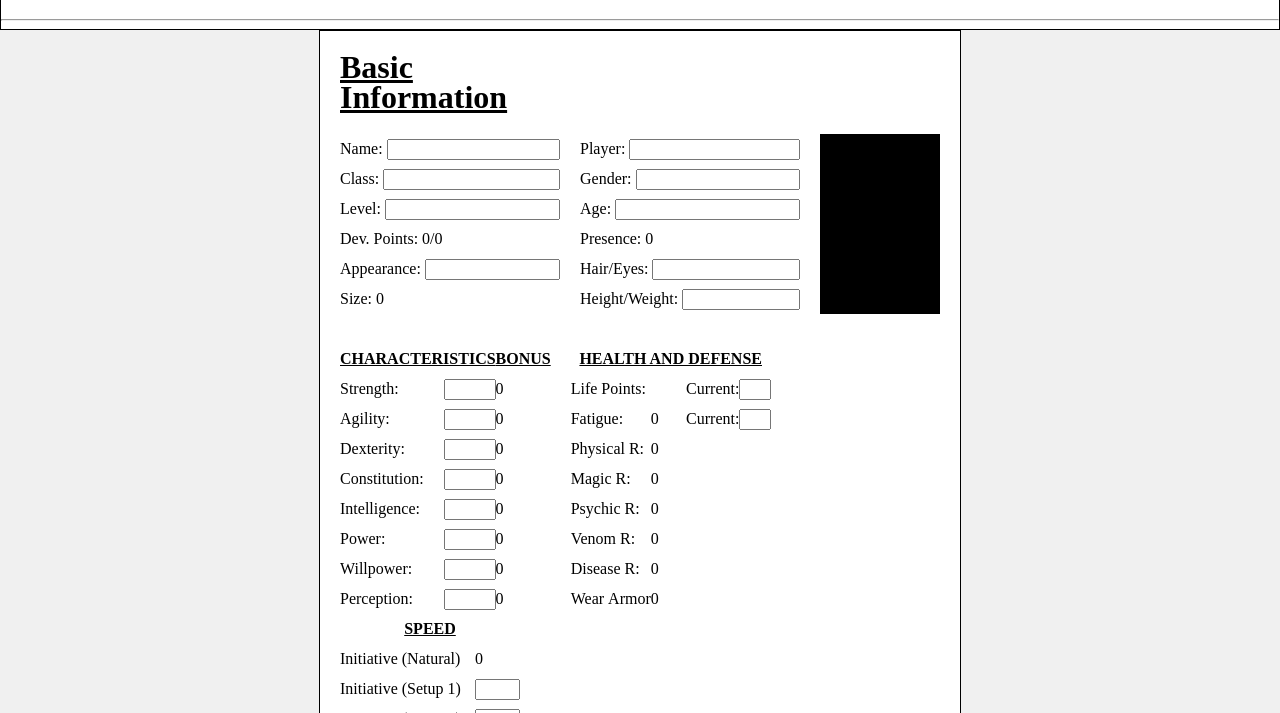
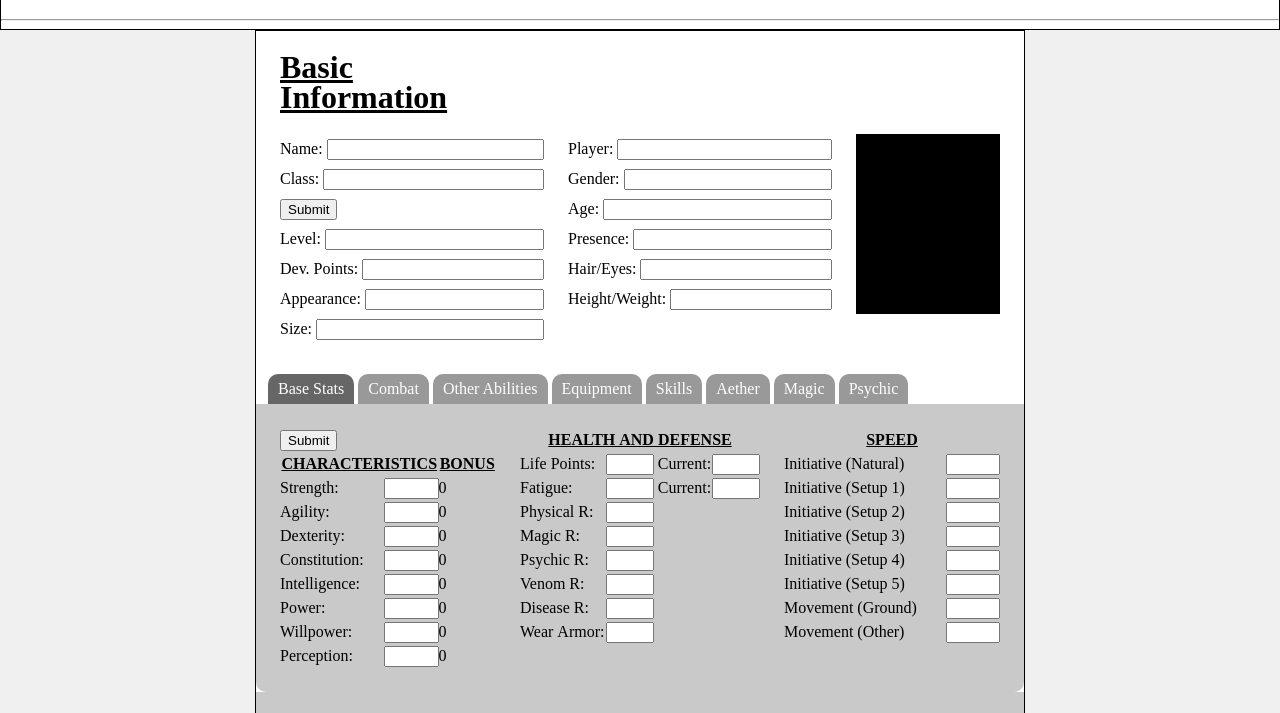
Before and after one commit to Nathaniel-j-s/animacharsheet, a plain HTML site: page index.html in a window 1280 px wide. Shown: the part 63-776 px from the top of the page. Drawn offline with nearby package versions, Linux system fonts and the light colour scheme.

Commit message:
Re-arranged Divs to giv (heh) tab format

```diff
--- a/app.js
+++ b/app.js
@@ -1 +1,5 @@
 angular.module('animaSheet', []);
+
+var mainContent = document.getElementById('mainContent');
+var bounds = mainContent.getBoundingClientRect();
+mainContent.style.lineHeight = bounds.width * 0.03125 +'px';
--- a/index.html
+++ b/index.html
@@ -14,14 +14,13 @@
     </div>
 
     <div id="bodyContainer">
-      <div id="mainContent">
-
+      <div id="persistantInformation">
         <div id="basicInformation">
 
           <h1 class="u10"><strong><u>Basic Information</u></strong></h1>
           <br class="clearBoth" />
 
-    			<div id="column1" class="u11">
+          <div id="column1" class="u11">
 
             <div class="divTable">
               <div class="tableRow" style>
@@ -29,7 +28,7 @@
                   <span>Name:&nbsp;</span>
                 </div>
                 <div class="tableCell tableInput">
-                  <input type="text" ng-model="charName" ng-blur="setName(charName)">
+                  <input type="text" name="charName" value="">
                 </div>
               </div>
               <div class="tableRow" style>
@@ -37,7 +36,10 @@
                   <span>Class:&nbsp;</span>
                 </div>
                 <div class="tableCell tableInput">
-                  <input type="text" ng-model="classChoice" ng-blur="setClass(classChoice)">
+                  <input type="text" name="charClass" ng-model="classChoice">
+                </div>
+                <div>
+                  <button ng-click="setClass(classChoice)">Submit</button>
                 </div>
               </div>
               <div class="tableRow" style>
@@ -45,7 +47,7 @@
                   <span>Level:&nbsp;</span>
                 </div>
                 <div class="tableCell tableInput">
-                  <input type="text" ng-model="level" ng-blur="calcLevel(level)">
+                  <input type="text" name="charLevel" value="">
                 </div>
               </div>
               <div class="tableRow" style>
@@ -53,7 +55,7 @@
                   <span>Dev.&nbsp;Points:&nbsp;</span>
                 </div>
                 <div class="tableCell tableInput">
-                  <p>{{otherStats.devPoints}}/{{baseStats.devPoints}}</p>
+                  <input type="text" name="charPoints" value="">
                 </div>
               </div>
               <div class="tableRow" style>
@@ -61,7 +63,7 @@
                   <span>Appearance:&nbsp;</span>
                 </div>
                 <div class="tableCell tableInput">
-                  <input type="text" ng-model="appearance" ng-blur="setAppearance(appearance)">
+                  <input type="text" name="charAppearance" value="">
                 </div>
               </div>
               <div class="tableRow" style>
@@ -69,12 +71,12 @@
                   <span>Size:&nbsp;</span>
                 </div>
                 <div class="tableCell tableInput">
-                  <p>{{otherStats.sizeStat}}</p>
+                  <input type="text" name="charSize" value="">
                 </div>
               </div>
             </div>
 
-    			</div>
+          </div>
 
           <div id="column2" class="u11">
 
@@ -84,7 +86,7 @@
                   <span>Player:&nbsp;</span>
                 </div>
                 <div class="tableCell tableInput">
-                  <input type="text" ng-model="player" ng-blur="setPlayer(player)">
+                  <input type="text" name="charPlayer" value="">
                 </div>
               </div>
               <div class="tableRow" style>
@@ -92,7 +94,7 @@
                   <span>Gender:&nbsp;</span>
                 </div>
                 <div class="tableCell tableInput">
-                  <input type="text" ng-model="gender" ng-blur="setGender(gender)">
+                  <input type="text" name="charGender" value="">
                 </div>
               </div>
               <div class="tableRow" style>
@@ -100,7 +102,7 @@
                   <span>Age:&nbsp;</span>
                 </div>
                 <div class="tableCell tableInput">
-                  <input type="text" ng-model="age" ng-blur="setAge(age)">
+                  <input type="text" name="charAge" value="">
                 </div>
               </div>
               <div class="tableRow" style>
@@ -108,7 +110,7 @@
                   <span>Presence:&nbsp;</span>
                 </div>
                 <div class="tableCell tableInput">
-                  <p>{{otherStats.presence}}</p>
+                  <input type="text" name="charPresence" value="">
                 </div>
               </div>
               <div class="tableRow" style>
@@ -116,7 +118,7 @@
                   <span>Hair/Eyes:&nbsp;</span>
                 </div>
                 <div class="tableCell tableInput">
-                  <input type="text" ng-model="hairEyes" ng-blur="setHairEyes(hairEyes)">
+                  <input type="text" name="charHair" value="">
                 </div>
               </div>
               <div class="tableRow" style>
@@ -124,12 +126,12 @@
                   <span>Height/Weight:&nbsp;</span>
                 </div>
                 <div class="tableCell tableInput">
-                  <input type="text" ng-model="heightWeight" ng-blur="setHeightWeight(heightWeight)">
+                  <input type="text" name="charHeight" value="">
                 </div>
               </div>
             </div>
 
-    			</div>
+          </div>
 
           <div id="column3" class="u6">
             <img src="" alt="">
@@ -138,9 +140,24 @@
           <br class="clearBoth">
           <br class="clearBoth">
 
-    		</div>
+        </div>
 
-        <div id="basicStats">
+
+      </div>
+      <div id="mainContent">
+        <div>
+          <ul class="tabs">
+            <li rel="panel1" class="active">Base Stats</li>
+            <li rel="panel2">Combat</li>
+            <li rel="panel3">Other Abilities</li>
+            <li rel="panel4">Equipment</li>
+            <li rel="panel5">Skills</li>
+            <li rel="panel6">Aether</li>
+            <li rel="panel7">Magic</li>
+            <li rel="panel8">Psychic</li>
+          </ul>
+        </div>
+        <div id="basicStats" class="panel active">
 
           <div id="characteristicColumn" class="u9">
             <table id="characteristics">
@@ -148,43 +165,46 @@
               <th><strong><u>BONUS</u></strong></th>
               <tr>
                 <td class="charColumnLable">Strength:</td>
-                <td class="charColumnInput"><input type="number" ng-model="charStr" ng-blur="enterStats(charStr, charAgi, charDex, charCon, charInt, charPow, charWil, charPer)"></td>
+                <td class="charColumnInput"><input type="number" name="charStr" ng-model="charStr"></td>
                 <td class="charColumnInput"><p>{{otherStats.str}}</p></td>
               </tr>
               <tr>
                 <td class="charColumnLable">Agility:</td>
-                <td class="charColumnInput"><input type="number" ng-model="charAgi" ng-blur="enterStats(charStr, charAgi, charDex, charCon, charInt, charPow, charWil, charPer)"></td>
+                <td class="charColumnInput"><input type="number" name="charAgi" ng-model="charAgi"></td>
                 <td class="charColumnInput"><p>{{otherStats.agi}}</p></td>
               </tr>
               <tr>
                 <td class="charColumnLable">Dexterity:</td>
-                <td class="charColumnInput"><input type="number" ng-model="charDex" ng-blur="enterStats(charStr, charAgi, charDex, charCon, charInt, charPow, charWil, charPer)"></td>
+                <td class="charColumnInput"><input type="number" name="charDex" ng-model="charDex"></td>
                 <td class="charColumnInput"><p>{{otherStats.dex}}</p></td>
               </tr>
               <tr>
                 <td class="charColumnLable">Constitution:</td>
-                <td class="charColumnInput"><input type="number" ng-model="charCon" ng-blur="enterStats(charStr, charAgi, charDex, charCon, charInt, charPow, charWil, charPer)"></td>
+                <td class="charColumnInput"><input type="number" name="charCon" ng-model="charCon"></td>
                 <td class="charColumnInput"><p>{{otherStats.con}}</p></td>
               </tr>
               <tr>
                 <td class="charColumnLable">Intelligence:</td>
-                <td class="charColumnInput"><input type="number" ng-model="charInt" ng-blur="enterStats(charStr, charAgi, charDex, charCon, charInt, charPow, charWil, charPer)"></td>
+                <td class="charColumnInput"><input type="number" name="charInt" ng-model="charInt"></td>
                 <td class="charColumnInput"><p>{{otherStats.int}}</p></td>
               </tr>
               <tr>
                 <td class="charColumnLable">Power:</td>
-                <td class="charColumnInput"><input type="number" ng-model="charPow" ng-blur="enterStats(charStr, charAgi, charDex, charCon, charInt, charPow, charWil, charPer)"></td>
+                <td class="charColumnInput"><input type="number" name="charPow" ng-model="charPow"></td>
                 <td class="charColumnInput"><p>{{otherStats.pow}}</p></td>
               </tr>
               <tr>
                 <td class="charColumnLable">Willpower:</td>
-                <td class="charColumnInput"><input type="number" ng-model="charWil" ng-blur="enterStats(charStr, charAgi, charDex, charCon, charInt, charPow, charWil, charPer)"></td>
+                <td class="charColumnInput"><input type="number" name="charWil" ng-model="charWil"></td>
                 <td class="charColumnInput"><p>{{otherStats.wil}}</p></td>
               </tr>
               <tr>
                 <td class="charColumnLable">Perception:</td>
-                <td class="charColumnInput"><input type="number" ng-model="charPer" ng-blur="enterStats(charStr, charAgi, charDex, charCon, charInt, charPow, charWil, charPer)"></td>
+                <td class="charColumnInput"><input type="number" name="charPer" ng-model="charPer"></td>
                 <td class="charColumnInput"><p>{{otherStats.per}}</p></td>
+              </tr>
+              <tr>
+                <button ng-click="enterStats(charStr, charAgi, charDex, charCon, charInt, charPow, charWil, charPer)">Submit</button>
               </tr>
             </table>
           </div>
@@ -192,42 +212,42 @@
           <div id="healthColumn" class="u10">
 
             <table id="health">
-              <th colspan="4"><strong><u>HEALTH AND DEFENSE</u></strong></th>
+              <th colspan="4"><strong><u>HEALTH&nbsp;AND&nbsp;DEFENSE</u></strong></th>
               <tr>
-                <td class="healthColumnLable">Life Points:</td>
-                <td class="healthColumnInput"><p>{{otherStats.lp}}</p></td>
+                <td class="healthColumnLable">Life&nbsp;Points:</td>
+                <td class="healthColumnInput"><input type="text" name="charLifeMax" value=""></td>
                 <td>&nbsp;Current:</td>
-                <td class="healthColumnInput"><input type="number" ng-model="currentLP" ng-blur="setCurrentLP(currentLP)"></td>
+                <td class="healthColumnInput"><input type="text" name="charLifeCur" value=""></td>
               </tr>
               <tr>
                 <td class="healthColumnLable">Fatigue:</td>
-                <td class="healthColumnInput"><p>{{otherStats.fatigue}}</p></td>
+                <td class="healthColumnInput"><input type="text" name="charFatMax" value=""></td>
                 <td>&nbsp;Current:</td>
-                <td class="healthColumnInput"><input type="text" ng-model="currentFatigue" ng-blur="setCurrentFatigue(currentFatigue)"></td>
+                <td class="healthColumnInput"><input type="text" name="charFatCur" value=""></td>
               </tr>
               <tr>
                 <td class="healthColumnLable">Physical&nbsp;R:</td>
-                <td class="healthColumnInput"><p>{{otherStats.phR}}</p></td>
+                <td class="healthColumnInput"><input type="text" name="charPhR" value=""></td>
               </tr>
               <tr>
                 <td class="healthColumnLable">Magic&nbsp;R:</td>
-                <td class="healthColumnInput"><p>{{otherStats.mR}}</p></td>
+                <td class="healthColumnInput"><input type="text" name="charMR" value=""></td>
               </tr>
               <tr>
                 <td class="healthColumnLable">Psychic&nbsp;R:</td>
-                <td class="healthColumnInput"><p>{{otherStats.psR}}</p></td>
+                <td class="healthColumnInput"><input type="text" name="charPsR" value=""></td>
               </tr>
               <tr>
                 <td class="healthColumnLable">Venom&nbsp;R:</td>
-                <td class="healthColumnInput"><p>{{otherStats.vR}}</p></td>
+                <td class="healthColumnInput"><input type="text" name="charVR" value=""></td>
               </tr>
               <tr>
                 <td class="healthColumnLable">Disease&nbsp;R:</td>
-                <td class="healthColumnInput"><p>{{otherStats.dR}}</p></td>
+                <td class="healthColumnInput"><input type="text" name="charDR" value=""></td>
               </tr>
               <tr>
-                <td class="healthColumnLable">Wear&nbsp;Armor</td>
-                <td class="healthColumnInput"><p>{{otherStats.wearArmor}}</p></td>
+                <td class="healthColumnLable">Wear&nbsp;Armor:</td>
+                <td class="healthColumnInput"><input type="text" name="charWA" value=""></td>
               </tr>
             </table>
 
@@ -239,31 +259,31 @@
               <th colspan="2"><strong><u>SPEED</u></strong></th>
               <tr>
                 <td class="speedColumnLable">Initiative&nbsp;(Natural)</td>
-                <td class="speedColumnInput"><p>{{otherStats.natInit}}</p></td>
+                <td class="speedColumnInput"><input type="text" name="charInitN" value=""></td>
               </tr>
               <tr>
-                <td class="speedColumnLable">Initiative&nbsp;(Setup 1)</td>
+                <td class="speedColumnLable">Initiative&nbsp;(Setup&nbsp;1)</td>
                 <td class="speedColumnInput"><input type="text" name="charInit1" value=""></td>
               </tr>
               <tr>
-                <td class="speedColumnLable">Initiative&nbsp;(Setup 2)</td>
+                <td class="speedColumnLable">Initiative&nbsp;(Setup&nbsp;2)</td>
                 <td class="speedColumnInput"><input type="text" name="charInit2" value=""></td>
               </tr>
               <tr>
-                <td class="speedColumnLable">Initiative&nbsp;(Setup 3)</td>
+                <td class="speedColumnLable">Initiative&nbsp;(Setup&nbsp;3)</td>
                 <td class="speedColumnInput"><input type="text" name="charInit3" value=""></td>
               </tr>
               <tr>
-                <td class="speedColumnLable">Initiative&nbsp;(Setup 4)</td>
+                <td class="speedColumnLable">Initiative&nbsp;(Setup&nbsp;4)</td>
                 <td class="speedColumnInput"><input type="text" name="charInit4" value=""></td>
               </tr>
               <tr>
-                <td class="speedColumnLable">Initiative&nbsp;(Setup 5)</td>
+                <td class="speedColumnLable">Initiative&nbsp;(Setup&nbsp;5)</td>
                 <td class="speedColumnInput"><input type="text" name="charInit5" value=""></td>
               </tr>
               <tr>
                 <td class="speedColumnLable">Movement&nbsp;(Ground)</td>
-                <td class="speedColumnInput"><p>{{otherStats.movement}}</p></td>
+                <td class="speedColumnInput"><input type="text" name="charMoveG" value=""></td>
               </tr>
               <tr>
                 <td class="speedColumnLable">Movement&nbsp;(Other)</td>
@@ -278,28 +298,28 @@
 
         </div>
 
-        <div id="combatInformation">
+        <div id="combatInformation" class="panel">
 
           <div id="combatAbilities" class="u7">
             <table>
-              <th colspan="2"><strong><u>COMBAT ABLILITIES</u></strong></th>
+              <th colspan="2"><strong><u>COMBAT&nbsp;ABLILITIES</u></strong></th>
               <tr>
                 <td class="comColumnLable"><strong>Attack</strong></td>
-                <td class="comColumnInput"><p>{{otherStats.attack}}</p></td>
+                <td class="comColumnInput"><input type="text" name="charBaseAtk" value=""></td>
               </tr>
               <tr>
                 <td colspan="2" class="comColumnInput"><input type="text" name="charTotAtk" value=""></td>
               </tr>
               <tr>
                 <td class="comColumnLable"><strong>Block</strong></td>
-                <td class="comColumnInput"><p>{{otherStats.block}}</p></td>
+                <td class="comColumnInput"><input type="text" name="charBaseBlk" value=""></td>
               </tr>
               <tr>
                 <td colspan="2" class="comColumnInput"><input type="text" name="charTotBlk" value=""></td>
               </tr>
               <tr>
                 <td class="comColumnLable"><strong>Dodge</strong></td>
-                <td class="comColumnInput"><p>{{otherStats.dodge}}</p></td>
+                <td class="comColumnInput"><input type="text" name="charBaseDod" value=""></td>
               </tr>
               <tr>
                 <td colspan="2" class="comColumnInput"><input type="text" name="charTotDod" value=""></td>
--- a/style.css
+++ b/style.css
@@ -250,8 +250,8 @@ td, th{
 	border-style: solid;
 	border-width: 1px;
 	margin: 0 auto;
-	width: 50%;
-	line-height: 30px
+	width: 60%;
+	line-height: 30px;
 }
 
 #bodyContainer span {
@@ -260,6 +260,47 @@ td, th{
 /*
 	BASIC INFORMATION DIV STYLE
 */
+
+
+#mainContent ul {
+    margin: 0 0 0 1.5625%;
+    padding: 0;
+}
+
+#mainContent ul li {
+    list-style-type: none;
+    display: inline-block;
+    background: #999;
+    margin: 0;
+    padding: 3px 10px;
+    border-radius: 10px 10px 0 0;
+    color: #fff;
+    font-weight: 200;
+    cursor: pointer;
+
+}
+
+#mainContent ul li:hover {
+    color: #fff;
+    background: #666;
+}
+
+#mainContent ul li.active {
+    color: #fff;
+    background: #666;
+}
+
+
+#mainContent .panel {
+    /*display:none;*/
+    background: #c9c9c9;
+    padding: 3.125% 0 0 0;
+    border-radius: 0 0 10px 10px;
+}
+
+#mainContent .panel.active {
+    display:block;
+}
 
 .divTable{
 	display: table;
@@ -298,7 +339,7 @@ td, th{
 }
 
 .healthColumnInput{
-	width: 25%;
+	width: 20%;
 }
 
 .speedColumnInput {
```
